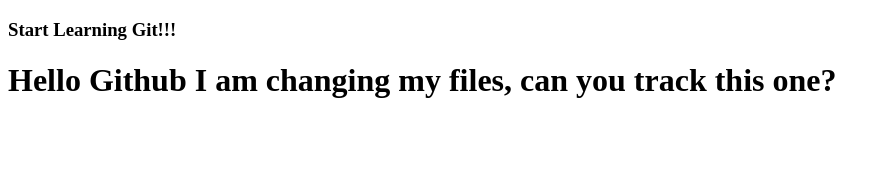
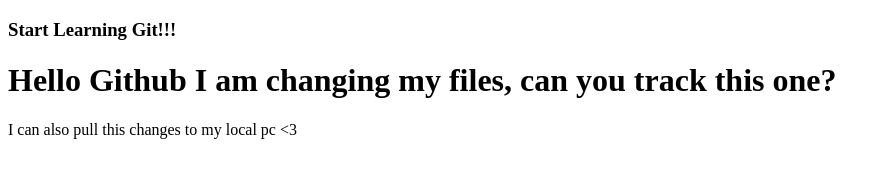
Before and after one commit to 0SABBIR0/learning_repo, a plain HTML site: page Index.html in a window 1280 px wide. Shown: the whole page, without its empty margins (0-890 px from the left). Drawn offline with Linux system fonts and the light colour scheme.

Commit message:
Update Index.html

```diff
--- a/Index.html
+++ b/Index.html
@@ -9,5 +9,6 @@
 <body>
     <h3>Start Learning Git!!!</h3>
     <h1>Hello Github I am changing my files, can you track this one?</h1>
+    <p> I can also pull this changes to my local pc <3 </p>
 </body>
 </html>
```
